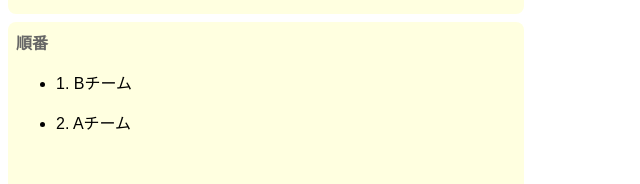
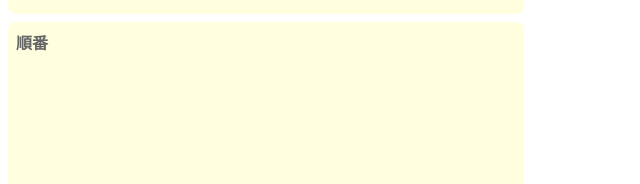
Before and after one commit to ksbmyk/shuffle-app, a React (Create React App) app: page / in a window 1280 px wide. Shown: the part 264-448 px from the top of the page, without its empty margins (0-640 px from the left). Built offline with nearby package versions, Linux system fonts and the light colour scheme.

Commit message:
シャッフルして結果を表示

```diff
--- a/src/App.jsx
+++ b/src/App.jsx
@@ -4,7 +4,7 @@ import { useState } from "react";
 const App = () => {
     const [memberName, setMemberName] = useState('');
     const [members, setMembers] = useState([]);
-    const [shuffleMembers, setShuffleMembers] = useState(['Bチーム', 'Aチーム']);
+    const [shuffledMembers, setShuffledMembers] = useState([]);
 
     const onChangeMenberName = (event) => {
         setMemberName(event.target.value);
@@ -22,6 +22,12 @@ const App = () => {
         setMembers(newMembers);
     };
 
+    const onClickshuffle = () => {
+        setShuffledMembers([]);
+        const resultMembers = [...members].sort(() => Math.random() - 0.5);
+        setShuffledMembers(resultMembers);
+    };
+
     return (
         <>
             <div className="input-area">
@@ -31,7 +37,7 @@ const App = () => {
             <div className="member-area">
                 <div className='list-row'>
                     <p className='title'>参加一覧</p>
-                    <button>シャッフル</button>
+                    <button onClick={onClickshuffle}>シャッフル</button>
                 </div>
                 <ul>
                     {members.map((member, index) => {
@@ -49,11 +55,11 @@ const App = () => {
             <div className='member-area'>
                 <p className='title'>順番</p>
                 <ul>
-                    {shuffleMembers.map((member, index) => {
+                    {shuffledMembers.map((member, index) => {
                         return (
-                        <li key={shuffleMembers}>
-                            <p>{index + 1}. {member}</p>
-                        </li>
+                            <li key={member}>
+                                <p>{index+1}. {member}</p>
+                            </li>
                         );
                     })}
                 </ul>
```
